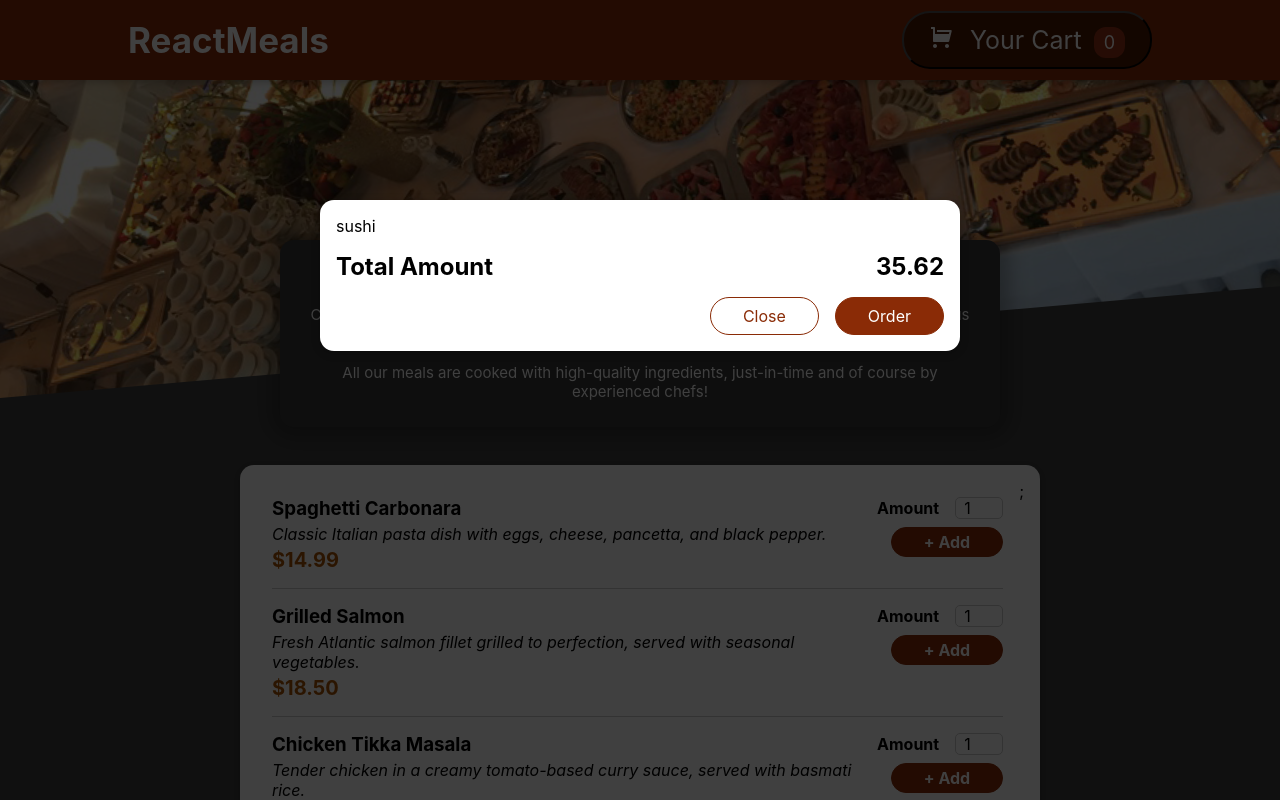
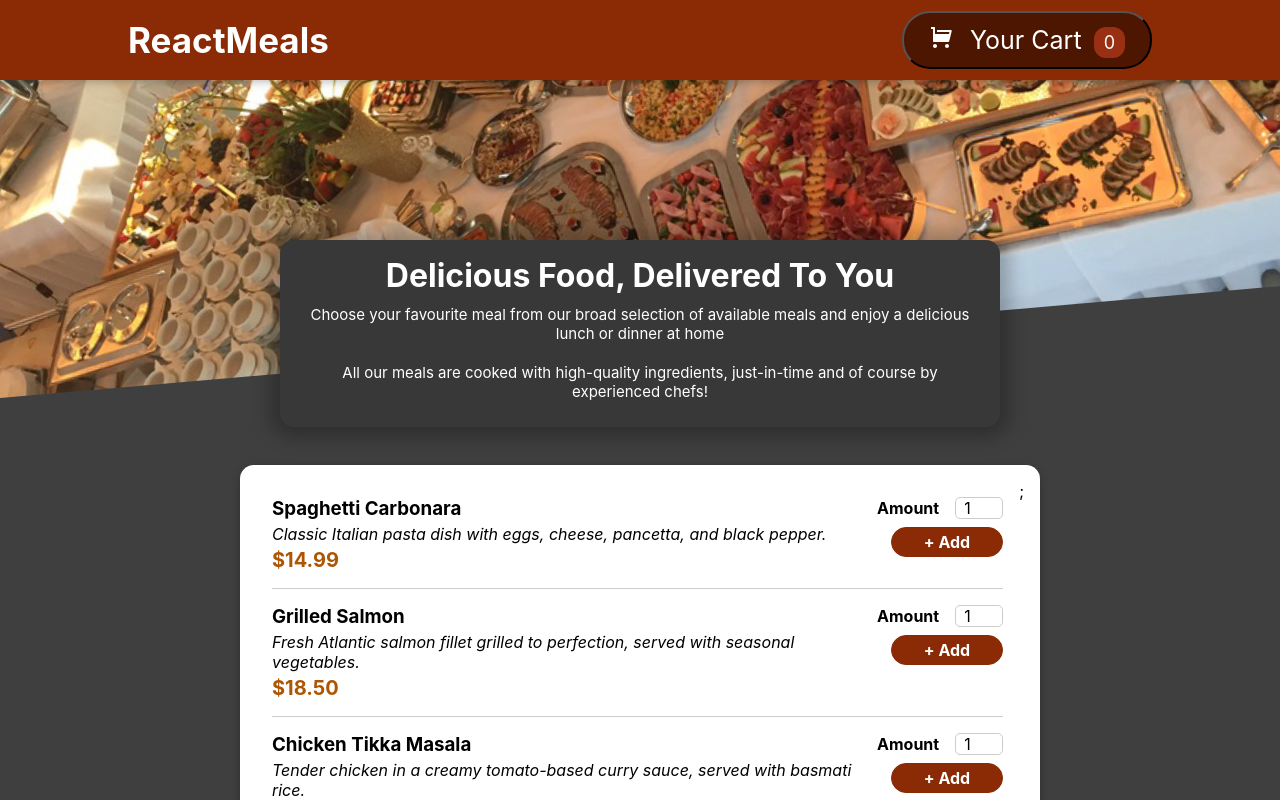
Before and after one commit to nadeemhalbhavi/react-meals, a React (Create React App) app: page / in a window 1280 px wide. Shown: the top 800 px of the page. Built offline with nearby package versions, Linux system fonts and the light colour scheme.

Commit message:
closes when clicked on close button and when clicked on backdrop layer

```diff
--- a/src/App.js
+++ b/src/App.js
@@ -1,14 +1,23 @@
-import React from "react";
+import React, { useState } from "react";
 import "./App.css";
 import Header from "./Components/Layouts/Header";
 import Meals from "./Components/Meals/Meals";
 import Cart from "./Components/Cart/Cart";
 
 function App() {
+  const [cartISShown, setCartIsShown] = useState(false);
+
+  const showCartHandler = () => {
+    setCartIsShown(true);
+  };
+
+  const hideCartHandler = () => {
+    setCartIsShown(false);
+  };
   return (
     <React.Fragment>
-      <Cart />
-      <Header />
+      {cartISShown && <Cart onClose={hideCartHandler} />}
+      <Header onShowCart={showCartHandler} />
       <main>
         <Meals />
       </main>
--- a/src/Components/Cart/Cart.js
+++ b/src/Components/Cart/Cart.js
@@ -10,14 +10,16 @@ const Cart = (props) => {
     </ul>
   );
   return (
-    <Modal>
+    <Modal onClose={props.onClose}>
       {CartItem}
       <div className="total">
         <span>Total Amount</span>
         <span>35.62</span>
       </div>
       <div className="actions">
-        <button className="button--alt">Close</button>
+        <button onClick={props.onClose} className="button--alt">
+          Close
+        </button>
         <button className="button">Order</button>
       </div>
     </Modal>
--- a/src/Components/Layouts/Header.js
+++ b/src/Components/Layouts/Header.js
@@ -3,7 +3,7 @@ import "./Header.css";
 import mealsImages from "../../assests/meals.jpg";
 import HeaderIconButton from "../../Components/Layouts/HeaderIconButton";
 
-const Header = () => {
+const Header = (props) => {
   return (
     <React.Fragment>
       <nav className="Navbar">
@@ -11,7 +11,7 @@ const Header = () => {
           <h1>ReactMeals</h1>
         </div>
         <div>
-          <HeaderIconButton />
+          <HeaderIconButton onCartClick={props.onShowCart} />
         </div>
       </nav>
 
--- a/src/Components/Layouts/HeaderIconButton.js
+++ b/src/Components/Layouts/HeaderIconButton.js
@@ -1,9 +1,9 @@
 import { RiShoppingCartFill } from "@remixicon/react";
 import "./HeaderIconButton.css";
 
-const HeaderIconButton = () => {
+const HeaderIconButton = (props) => {
   return (
-    <button className="Cart">
+    <button onClick={props.onCartClick} className="Cart">
       <RiShoppingCartFill className="icon" /> Your Cart{" "}
       <span className="cart-number">0</span>
     </button>
--- a/src/Components/UI/Modal.js
+++ b/src/Components/UI/Modal.js
@@ -3,7 +3,7 @@ import ReactDom from "react-dom";
 import "./Modal.css";
 
 const Backdrop = (props) => {
-  return <div className="backdrop"></div>;
+  return <div className="backdrop" onClick={props.onClose}></div>;
 };
 
 const ModalOverlay = (props) => {
@@ -19,7 +19,10 @@ const portalElement = document.getElementById("overlays");
 const Modal = (props) => {
   return (
     <Fragment>
-      {ReactDom.createPortal(<Backdrop />, portalElement)}
+      {ReactDom.createPortal(
+        <Backdrop onClose={props.onClose} />,
+        portalElement
+      )}
       {ReactDom.createPortal(
         <ModalOverlay>{props.children}</ModalOverlay>,
         portalElement
```
